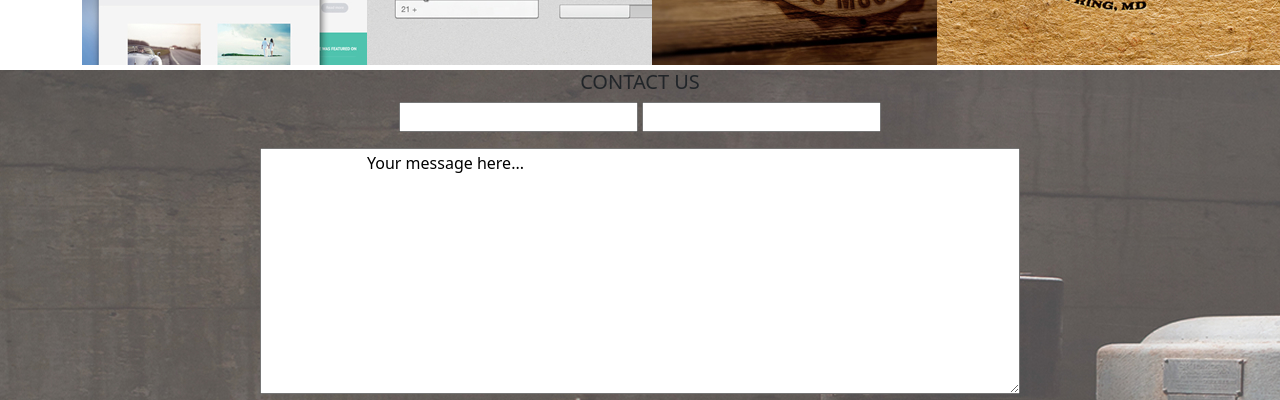
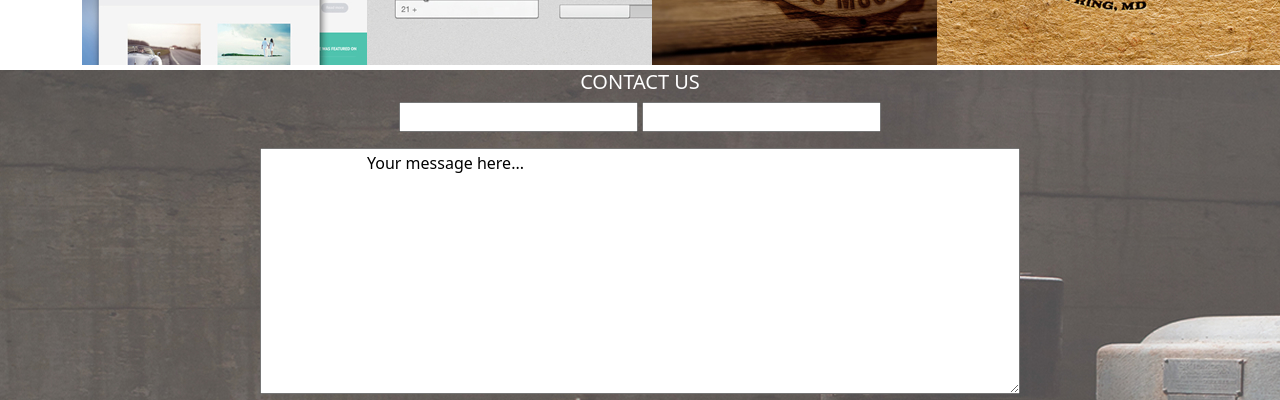
Before and after one commit to Edmund-tech/Delani-Studio, a plain HTML site: page index.html in a window 1280 px wide. Shown: the part 2534-2934 px from the top of the page. Drawn offline with nearby package versions, Linux system fonts and the light colour scheme; files whose address does not match are found by name.

Commit message:
add color

```diff
--- a/css/style.css
+++ b/css/style.css
@@ -26,3 +26,6 @@ h5{
 #laptop{
     background-image: url('images/laptop.jpeg');
 }
+#gears{
+    color: white;
+}
```
